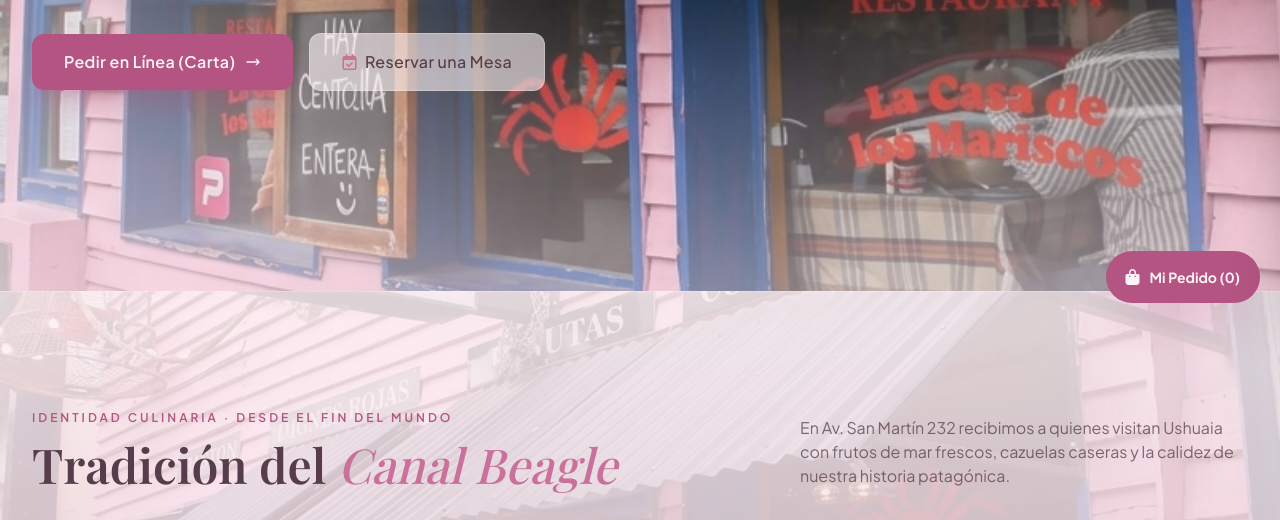
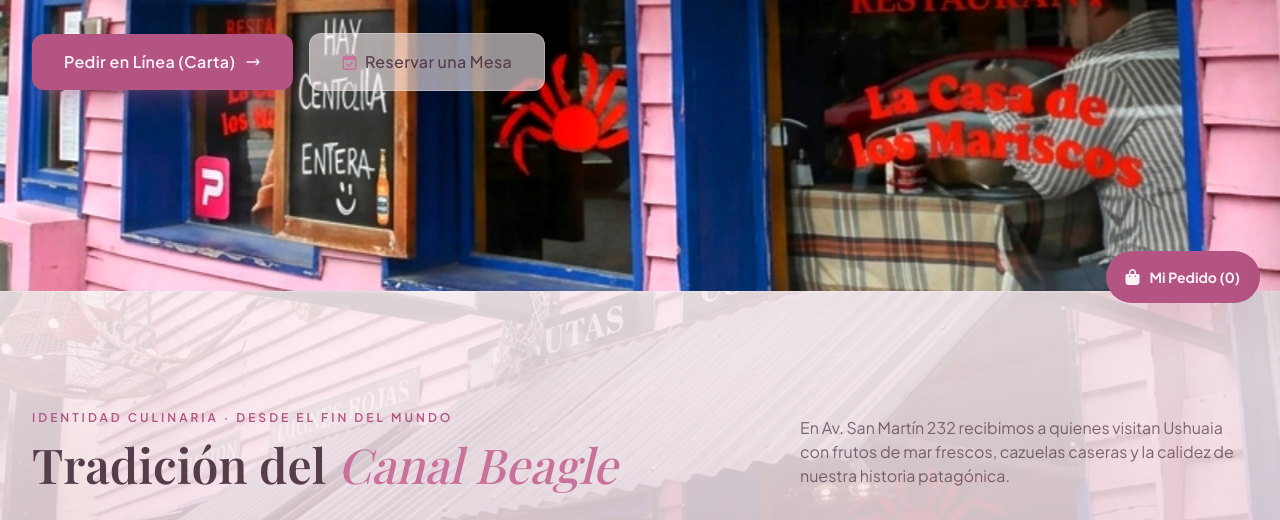
Before and after one commit to NEXOar-art/MARISCOS, a plain HTML site: page index.html in a window 1280 px wide. Shown: the part 477-997 px from the top of the page. Drawn offline with nearby package versions, Linux system fonts and the light colour scheme; a web font is replaced by a local one.

Commit message:
Update index.html

```diff
--- a/index.html
+++ b/index.html
@@ -85,6 +85,7 @@
     /* ==========================================================================
        EFECTO DE MOVIMIENTO PARA LA IMAGEN PRINCIPAL "CASA DE MARISCOS.jpg"
        Ken Burns + deriva continua (el parallax con mouse/scroll se aplica por JS)
+       + BRILLO TOTAL: la imagen se muestra luminosa, sin velos de opacidad (0%)
        ========================================================================== */
     @keyframes heroCinematicDrift {
       0%   { transform: scale(1.06) translate3d(0, 0, 0); }
@@ -98,6 +99,8 @@
       animation: heroCinematicDrift 26s ease-in-out infinite;
       will-change: transform;
       backface-visibility: hidden;
+      /* BRILLO: imagen luminosa, saturada y viva */
+      filter: brightness(1.14) saturate(1.12) contrast(1.04);
     }
 
     #heroParallax {
@@ -274,10 +277,11 @@
 
   <main>
     <!-- =====================================================================
-         2. HERO SECTION FULL-BLEED CON "CASA DE MARISCOS.jpg" + MOVIMIENTO + TÍTULOS 3 SEG.
+         2. HERO SECTION FULL-BLEED CON "CASA DE MARISCOS.jpg" + MOVIMIENTO + BRILLO + TÍTULOS 3 SEG.
+         (Opacidad de velos a 0%: la imagen se muestra totalmente limpia y brillante)
          ===================================================================== -->
     <section id="inicio" class="relative min-h-[96vh] flex items-center pt-28 pb-16 overflow-hidden">
-      <!-- Fotografía Principal Real de la Cuenta: CASA DE MARISCOS.jpg (con efecto de movimiento) -->
+      <!-- Fotografía Principal Real de la Cuenta: CASA DE MARISCOS.jpg (con efecto de movimiento y brillo) -->
       <div class="absolute inset-0 z-0 overflow-hidden">
         <div id="heroParallax" class="absolute -inset-[7%]">
           <img
@@ -288,9 +292,7 @@
             class="w-full h-full object-cover object-center hero-motion"
           />
         </div>
-        <!-- Degradados sutiles para legibilidad sin ocultar la fachada -->
-        <div class="absolute inset-0 bg-gradient-to-r from-beagle-950/40 via-transparent to-beagle-900/10"></div>
-        <div class="absolute inset-0 bg-gradient-to-t from-beagle-900/50 via-transparent to-beagle-950/20"></div>
+        <!-- OPACIDAD 0%: sin velos ni degradados sobre la imagen principal -->
       </div>
 
       <!-- Contenido Central del Hero -->
@@ -1213,7 +1215,7 @@
     /* ==========================================================================
        MOVIMIENTO DE LA IMAGEN PRINCIPAL "CASA DE MARISCOS.jpg"
        Parallax suave con el mouse + desplazamiento vertical al hacer scroll.
-       (La animación continua Ken Burns se define en CSS con .hero-motion)
+       (La animación continua Ken Burns y el BRILLO se definen en CSS con .hero-motion)
        ========================================================================== */
     function initHeroMotion() {
       const parallax = document.getElementById('heroParallax');
```
